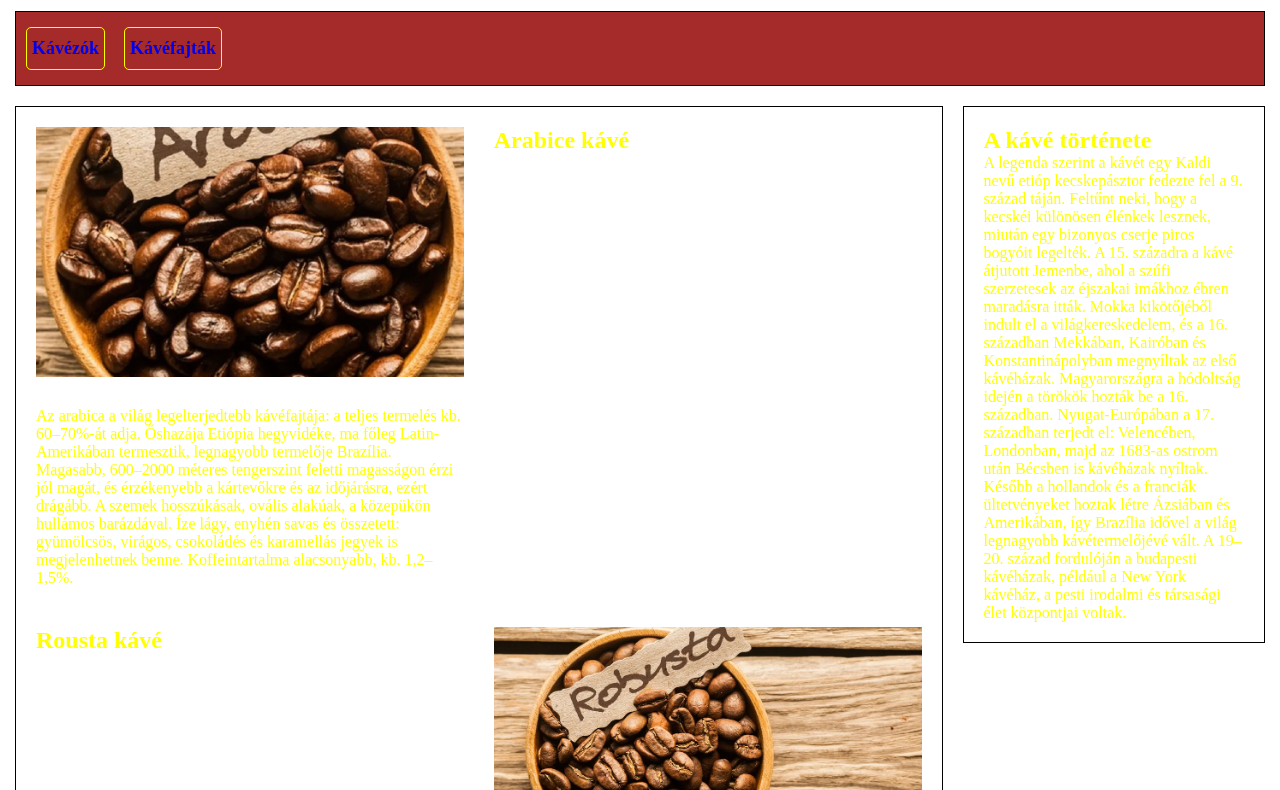
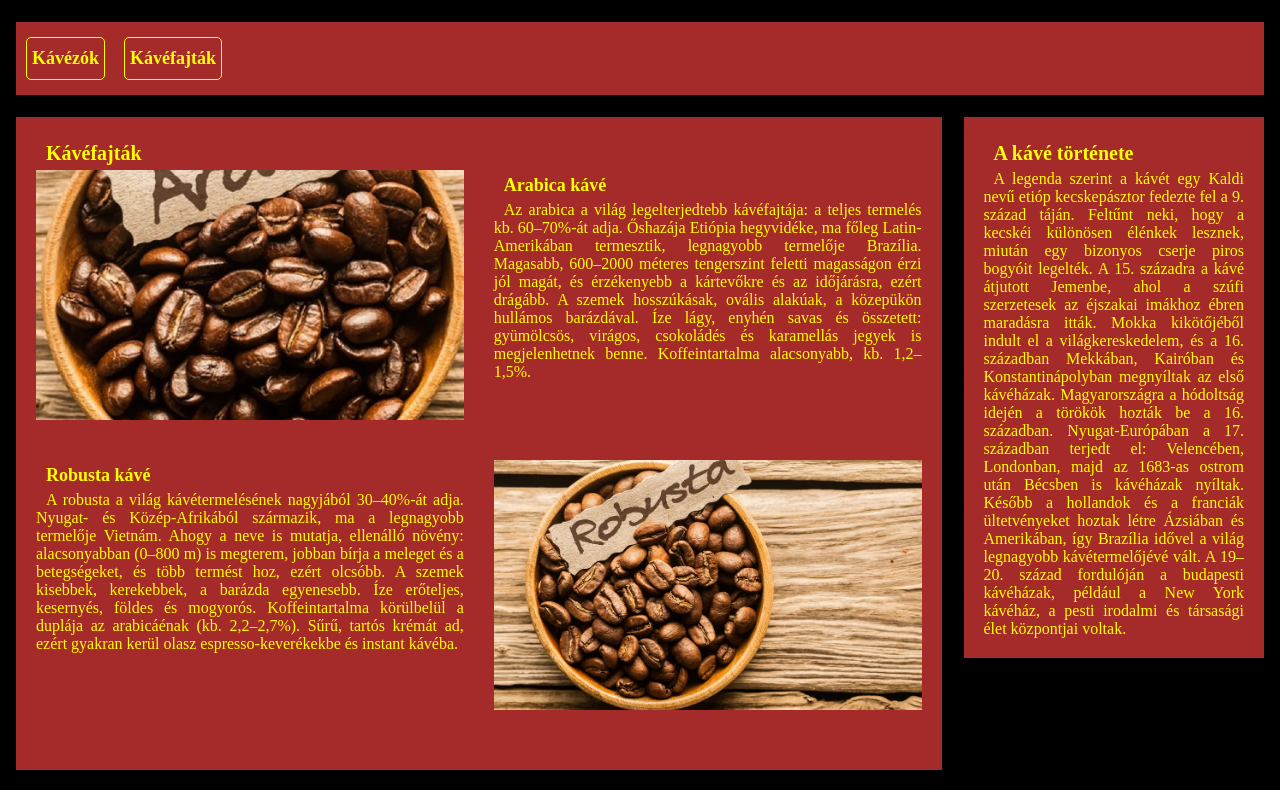
Before and after one commit to aliiiiiizz/KozosRepoSandorral, a plain HTML site: page masik.html in a window 1280 px wide. Shown: the part 72-862 px from the top of the page. Drawn offline with Linux system fonts and the light colour scheme.

Commit message:
Előzetes végső állapot

```diff
--- a/css/formatumok.css
+++ b/css/formatumok.css
@@ -5,7 +5,13 @@
 }
 
 main {
+   background-color: black;
    color: yellow;
+}
+
+
+header, nav, article, aside, footer {
+   background-color: brown;
 }
 
 
@@ -23,6 +29,7 @@ nav a {
    text-decoration: none;
    font-size: 18px;
    font-weight: bold;
+   color: yellow;
 }
 
 nav a:hover {
@@ -30,8 +37,26 @@ nav a:hover {
    color: brown;
 }
 
+article, aside {
+   text-indent: 10px;
+   text-align: justify;
+}
+
+
+h1, h2, h3 {
+   padding: 5px 0px;
+}
+
 h1 {
    font-size: 22px;
+}
+
+h2 {
+   font-size: 20px;
+}
+
+h3 {
+   font-size: 18px;
 }
 
 p {
--- a/masik.html
+++ b/masik.html
@@ -13,7 +13,7 @@
    <body>
       <main>
          <header>
-            <h1>Kávézók és káváfajták II.: kávéfajták</h1>
+            <h1>Kávézók és kávéfajták</h1>
          </header>
          <nav>
             <a href="index.html">Kávézók</a>
@@ -21,9 +21,11 @@
          </nav>
 
          <article>
+            <h2>Kávéfajták</h2>
             <section>
                <img src="images/arabica-coffee-beans-1000x1000.webp" alt="Szemes arabica kávé csészében">
-               <h2>Arabice kávé</h2>
+               <div>
+               <h3>Arabica kávé</h3>
                   <p>Az arabica a világ legelterjedtebb kávéfajtája: a teljes termelés kb. 60–70%-át adja. Őshazája
                    Etiópia hegyvidéke, ma főleg Latin-Amerikában termesztik, legnagyobb termelője Brazília. Magasabb,
                    600–2000 méteres tengerszint feletti magasságon érzi jól magát, és érzékenyebb a kártevőkre és az
@@ -31,10 +33,12 @@
                    Íze lágy, enyhén savas és összetett: gyümölcsös, virágos, csokoládés és karamellás jegyek is
                    megjelenhetnek benne. Koffeintartalma alacsonyabb, kb. 1,2–1,5%.
                   </p>
+               </div>
             </section>
             <section>
                <img src="images/robusta-coffee-beans-1000x1000.webp" alt="Szemes robusta kávé csészében">
-               <h2>Rousta kávé</h2>
+               <div>
+                  <h3>Robusta kávé</h3>
                   <p>A robusta a világ kávétermelésének nagyjából 30–40%-át adja. Nyugat- és Közép-Afrikából származik,
                    ma a legnagyobb termelője Vietnám. Ahogy a neve is mutatja, ellenálló növény: alacsonyabban (0–800 m)
                    is megterem, jobban bírja a meleget és a betegségeket, és több termést hoz, ezért olcsóbb. A szemek
@@ -42,6 +46,7 @@
                    körülbelül a duplája az arabicáénak (kb. 2,2–2,7%). Sűrű, tartós krémát ad, ezért gyakran kerül olasz
                    espresso-keverékekbe és instant kávéba.
                   </p>
+               </div>
             </section>
          </article>
 
```
Lines whose indentation alone changed are shown as unchanged.
